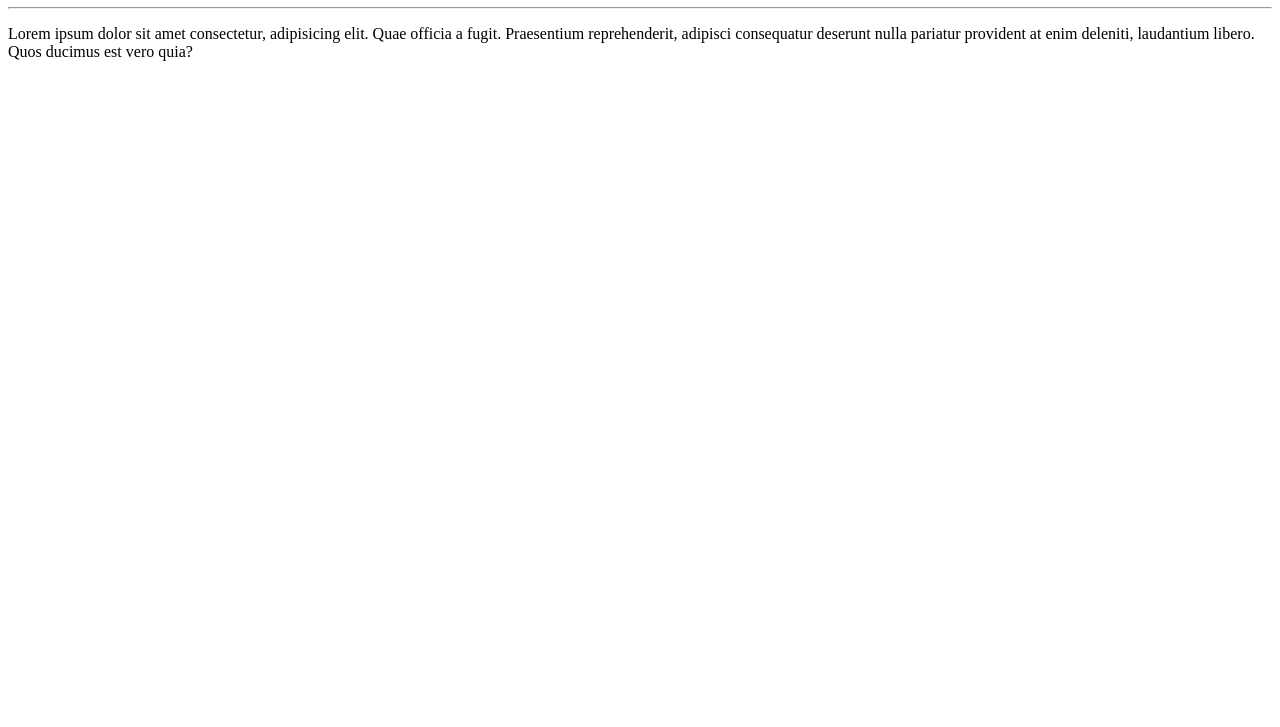
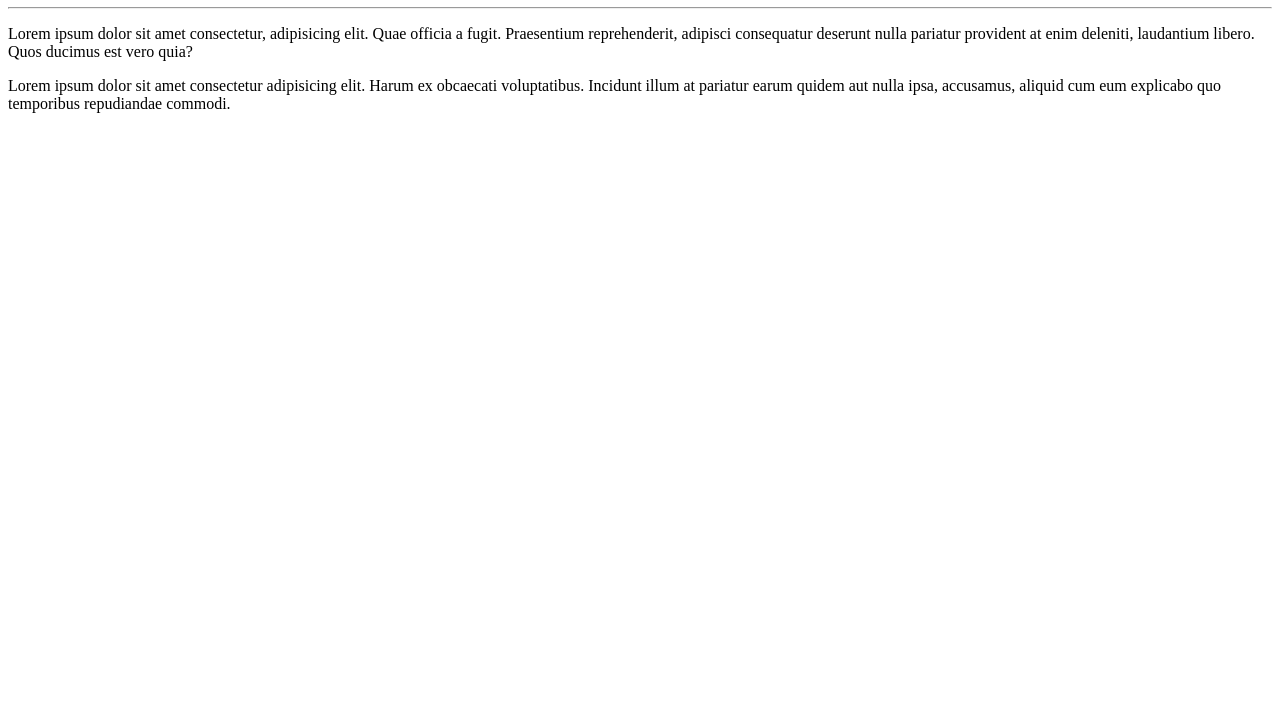
Before and after one commit to francianots/Ola-Mundo, a plain HTML site: page Site-Exempço/index.html in a window 1280 px wide. Shown: the part 73-800 px from the top of the page. Drawn offline with Linux system fonts and the light colour scheme.

Commit message:
Adicionei um parágrafo

```diff
--- a/Site-Exempço/index.html
+++ b/Site-Exempço/index.html
@@ -9,6 +9,7 @@
 <body><h1>Ola, mundo!</h1>
     <hr>
     <p>Lorem ipsum dolor sit amet consectetur, adipisicing elit. Quae officia a fugit. Praesentium reprehenderit, adipisci consequatur deserunt nulla pariatur provident at enim deleniti, laudantium libero. Quos ducimus est vero quia?</p>
+    <p>Lorem ipsum dolor sit amet consectetur adipisicing elit. Harum ex obcaecati voluptatibus. Incidunt illum at pariatur earum quidem aut nulla ipsa, accusamus, aliquid cum eum explicabo quo temporibus repudiandae commodi.</p>
 
 </body>
 </html>
```
